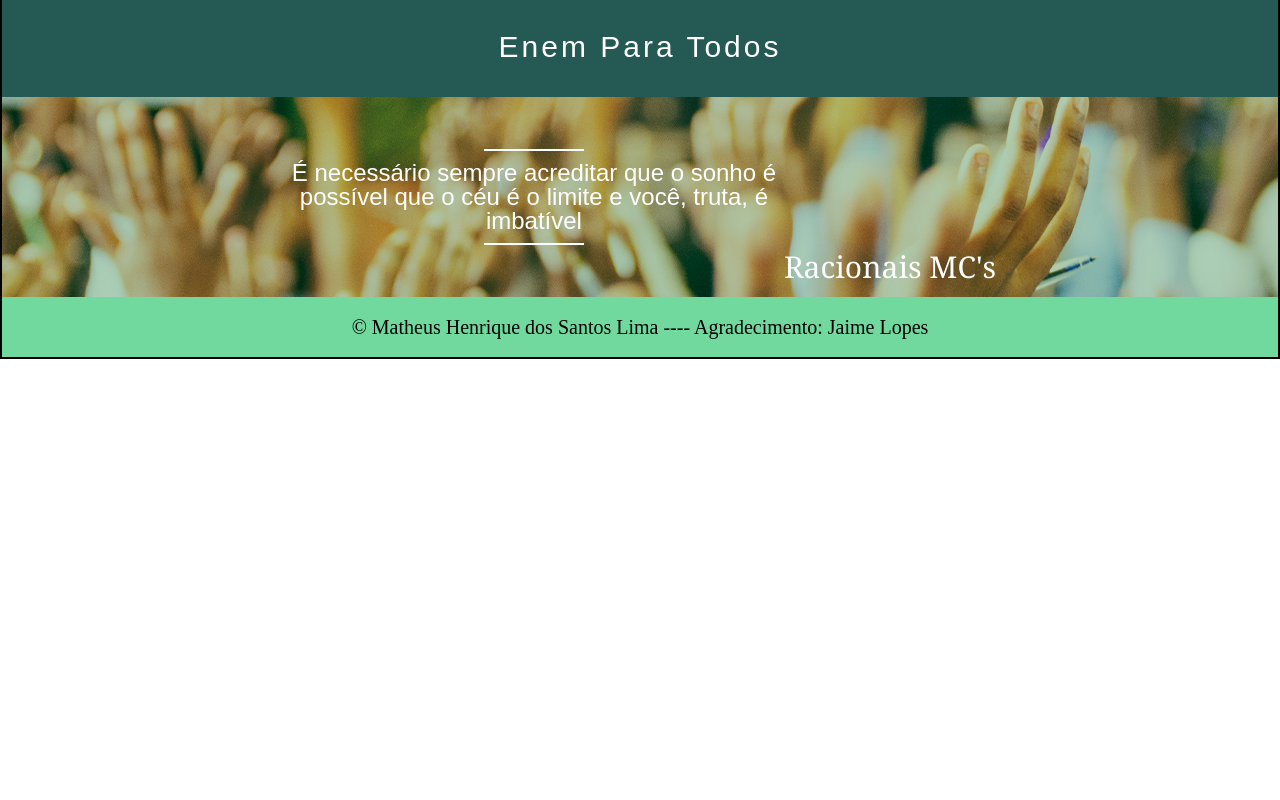
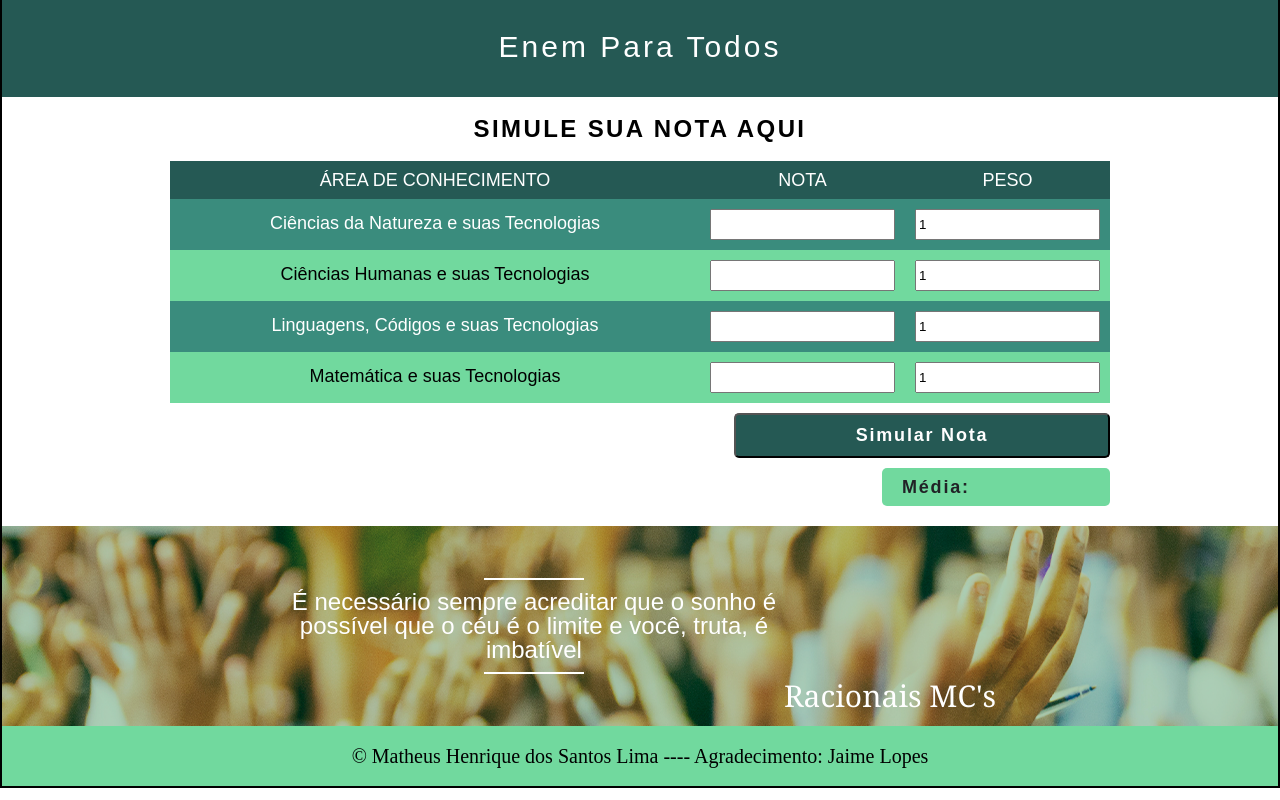
Before and after one commit to 1995-Matheus-Lima/EnemParaTodos, a React (Create React App) app in the folder enemparatodos/: page / in a window 1280 px wide. Built offline with nearby package versions, Linux system fonts and the light colour scheme.

Commit message:
Instalado React-routes e criado o componente Home e o componente do simulador de notas

```diff
--- a/enemparatodos/package.json
+++ b/enemparatodos/package.json
@@ -6,8 +6,10 @@
     "@testing-library/jest-dom": "^5.11.4",
     "@testing-library/react": "^11.1.0",
     "@testing-library/user-event": "^12.1.10",
+    "history": "^5.0.0",
     "react": "^17.0.1",
     "react-dom": "^17.0.1",
+    "react-router-dom": "^6.0.0-beta.0",
     "react-scripts": "4.0.3",
     "web-vitals": "^1.0.1"
   },
--- a/enemparatodos/src/App.js
+++ b/enemparatodos/src/App.js
@@ -1,12 +1,14 @@
 import React from 'react'
 import Footer from './componentes/Footer';
 import Header from './componentes/Header';
+import Home from './componentes/Home';
 import './index.css';
 
 const App = () => {
   return (
     <div className="principal">
       <Header/>
+      <Home/>
       <Footer/>
     </div>
   )
--- /dev/null
+++ b/enemparatodos/src/componentes/Calculator.js
@@ -0,0 +1,51 @@
+import React from 'react'
+import '../index.css'
+
+const Calculator = () => {
+
+  return (
+    <div class='containerHome'>
+        <h1>Simule sua nota Aqui</h1>
+        <form className="FormCalculator">
+          <table>
+            <thead>
+              <tr>
+                <th>ÁREA DE CONHECIMENTO</th>
+                <th>NOTA</th>
+                <th>PESO</th>
+              </tr>
+            </thead>
+            <tbody>
+              <tr className="tabelaEscuro">
+                <td>Ciências da Natureza e suas Tecnologias</td>
+                <td><input type="number" step="0.001" required/></td>
+                <td><input type="number" value="1" required/></td>
+              </tr>
+              <tr className="tabelaClaro">
+                <td>Ciências Humanas e suas Tecnologias</td>
+                <td><input type="number" step="0.001" required/></td>
+                <td><input type="number" value="1" required/></td>
+              </tr>
+              <tr className="tabelaEscuro">
+                <td>Linguagens, Códigos e suas Tecnologias</td>
+                <td><input type="number" step="0.001" required/></td>
+                <td><input type="number" value="1"  required/></td>
+              </tr>
+              <tr className="tabelaClaro">
+                <td>Matemática e suas Tecnologias</td>
+                <td><input type="number" step="0.001" required/></td>
+                <td><input type="number" value="1"  required/></td>
+              </tr>
+            </tbody>
+          </table>
+          <button>Simular Nota</button>
+          <div className="Resultado">
+            <p>Média: </p>
+            <p></p>
+          </div>
+        </form>
+    </div>
+  )
+}
+
+export default Calculator
--- /dev/null
+++ b/enemparatodos/src/componentes/Home.js
@@ -0,0 +1,16 @@
+import React from 'react'
+import { BrowserRouter, Route, Routes } from 'react-router-dom'
+import Calculator from './Calculator'
+
+const Home = () => {
+  return (
+    <BrowserRouter>
+      <Routes>
+        <Route/>
+      </Routes>
+      <Calculator />
+    </BrowserRouter>
+  )
+}
+
+export default Home
--- a/enemparatodos/src/index.css
+++ b/enemparatodos/src/index.css
@@ -198,3 +198,71 @@ table {
   text-decoration: none;
   color: currentColor;
 }
+
+/*--------  Container Home ------------*/
+.containerHome {
+  display: block;
+  max-width: 940px;
+  margin: 0 auto;
+  padding-top: 20px;
+}
+.containerHome h1 {
+  text-align: center;
+  font-size: 1.5em;
+  font-family: Arial, Helvetica, sans-serif;
+  font-weight: bold;
+  letter-spacing: 0.1em;
+  text-transform: uppercase;
+  margin-bottom: 20px;
+}
+.FormCalculator {
+  font-family: Arial, Helvetica, sans-serif;
+  display: flex;
+  flex-direction: column;
+  align-items: flex-end;
+  padding-bottom: 20px;
+}
+.FormCalculator thead {
+  background-color: #255954;
+  color: #fff;
+}
+.FormCalculator th,
+.FormCalculator td {
+  padding: 10px;
+  width: 100%;
+  font-size: 1.125em;
+  text-align: center;
+}
+.tabelaClaro {
+  background-color: #71d99e;
+}
+.tabelaEscuro {
+  background-color: #3a8c7d;
+  color: #fff;
+}
+.FormCalculator input {
+  height: 25px;
+}
+.FormCalculator button,
+.FormCalculator .Resultado {
+  background-color: #255954;
+  width: 40%;
+  padding: 10px 20px;
+  margin-top: 10px;
+  border-radius: 5px;
+  color: #fff;
+  font-size: 1.125em;
+  letter-spacing: 0.1em;
+  text-transform: capitalize;
+  font-weight: bolder;
+}
+.FormCalculator button:hover {
+  background-color: #71d99e;
+  color: #212226;
+  cursor: pointer;
+}
+.FormCalculator .Resultado {
+  width: 20%;
+  color: #212226;
+  background-color: #71d99e;
+}
```
Also changed, not shown: 1 other file (tests, documents, lock files or other folders).
